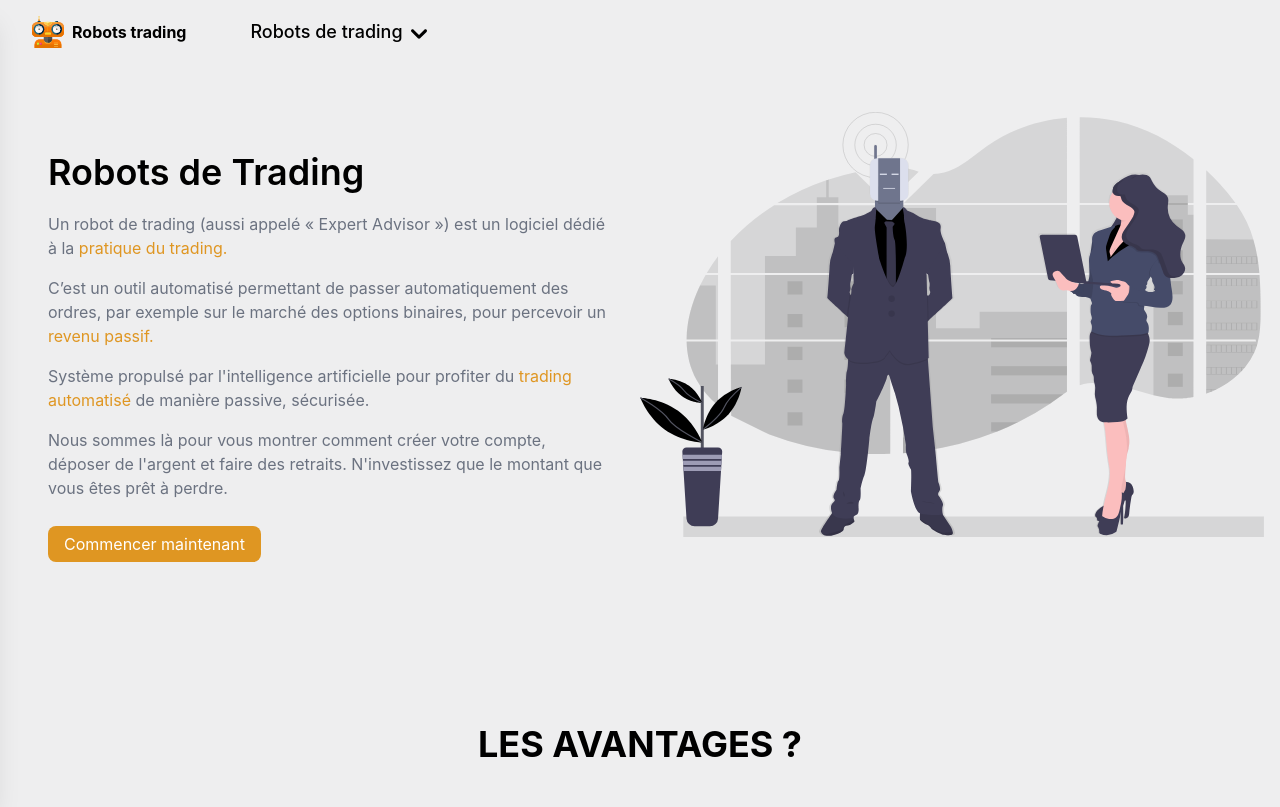
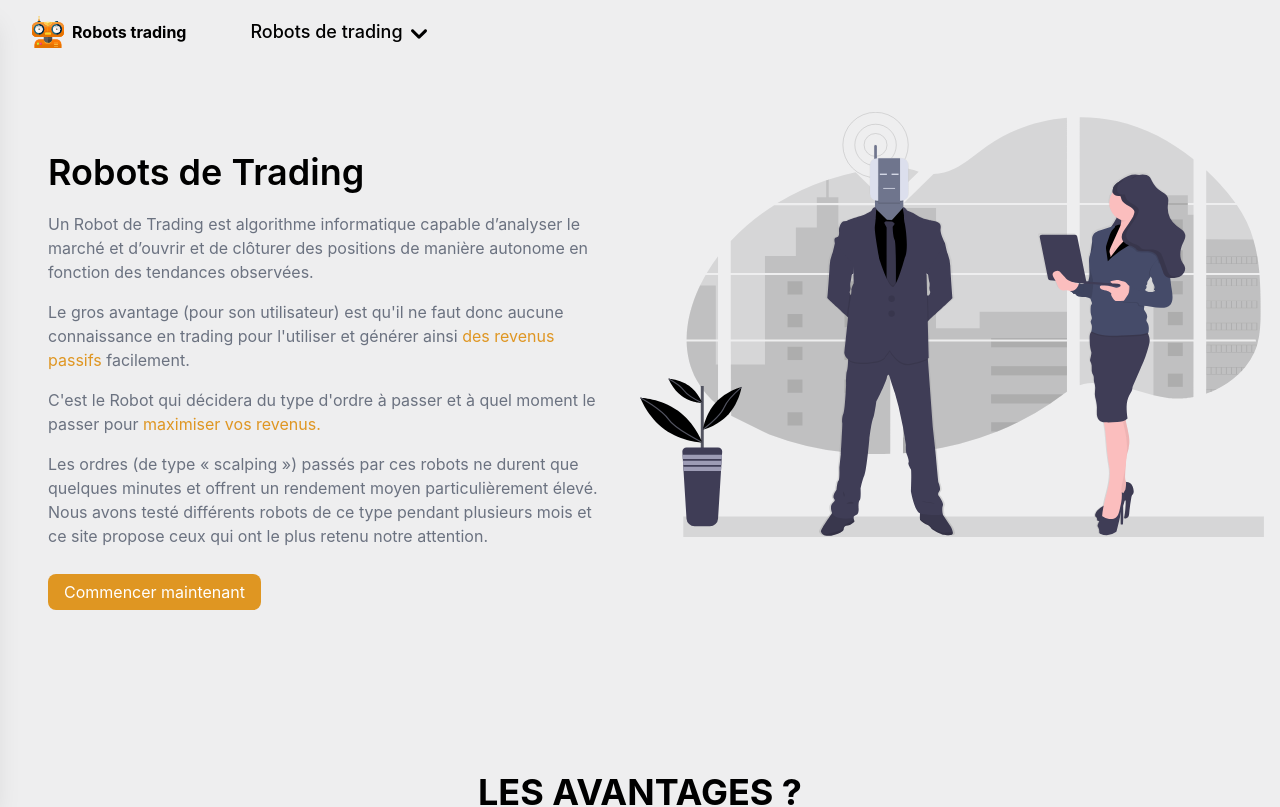
Before and after one commit to maximegheraille/robots-trading, a Next.js app: page / in a window 1280 px wide. Shown: the top 807 px of the page. Built offline with nearby package versions, Linux system fonts and the light colour scheme.

Commit message:
new text

```diff
--- a/pages/index.tsx
+++ b/pages/index.tsx
@@ -76,25 +76,30 @@ const Home: NextPage = () => {
           </p>
           <div className="font-normal text-base text-gray-500 space-y-4">
             <p className="">
-              Un robot de trading (aussi appelé « Expert Advisor ») est un
-              logiciel dédié à la
-              <span className="text-[#DF9622]"> pratique du trading.</span>
+              Un Robot de Trading est algorithme informatique capable d’analyser
+              le marché et d’ouvrir et de clôturer des positions de manière
+              autonome en fonction des tendances observées.
+              {/* <span className="text-[#DF9622]"> pratique du trading.</span> */}
             </p>
             <p className="">
-              C’est un outil automatisé permettant de passer automatiquement des
-              ordres, par exemple sur le marché des options binaires, pour
-              percevoir un
-              <span className="text-[#DF9622]"> revenu passif.</span>
+              Le gros avantage (pour son utilisateur) est qu'il ne faut donc
+              aucune connaissance en trading pour l'utiliser et générer ainsi
+              <span className="text-[#DF9622]">
+                &nbsp;des revenus passifs&nbsp;
+              </span>
+              facilement.
             </p>
             <p className="">
-              Système propulsé par l'intelligence artificielle pour profiter du
-              <span className="text-[#DF9622]"> trading automatisé </span>de
-              manière passive, sécurisée.
+              C'est le Robot qui décidera du type d'ordre à passer et à quel
+              moment le passer pour
+              <span className="text-[#DF9622]"> maximiser vos revenus.</span>
             </p>
             <p>
-              Nous sommes là pour vous montrer comment créer votre compte,
-              déposer de l'argent et faire des retraits. N'investissez que le
-              montant que vous êtes prêt à perdre.
+              Les ordres (de type « scalping ») passés par ces robots ne durent
+              que quelques minutes et offrent un rendement moyen
+              particulièrement élevé. Nous avons testé différents robots de ce
+              type pendant plusieurs mois et ce site propose ceux qui ont le
+              plus retenu notre attention.
             </p>
             <div className="pt-4">
               <a
```
